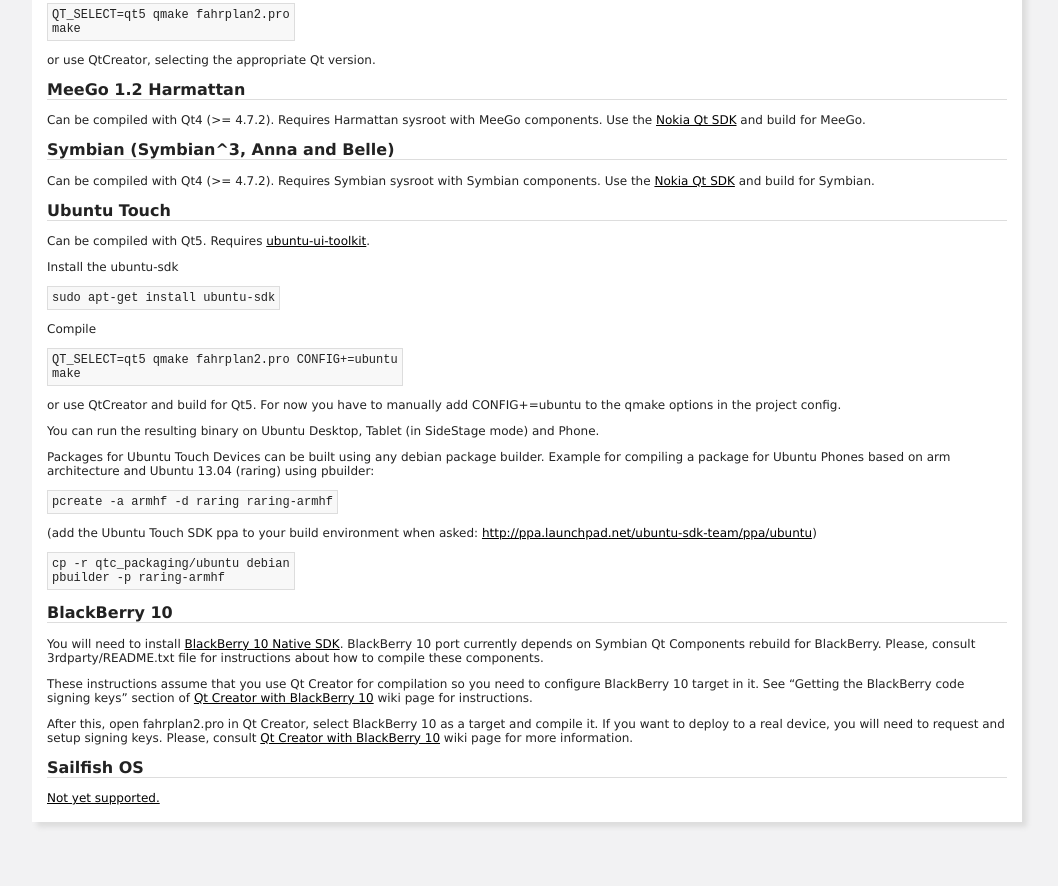
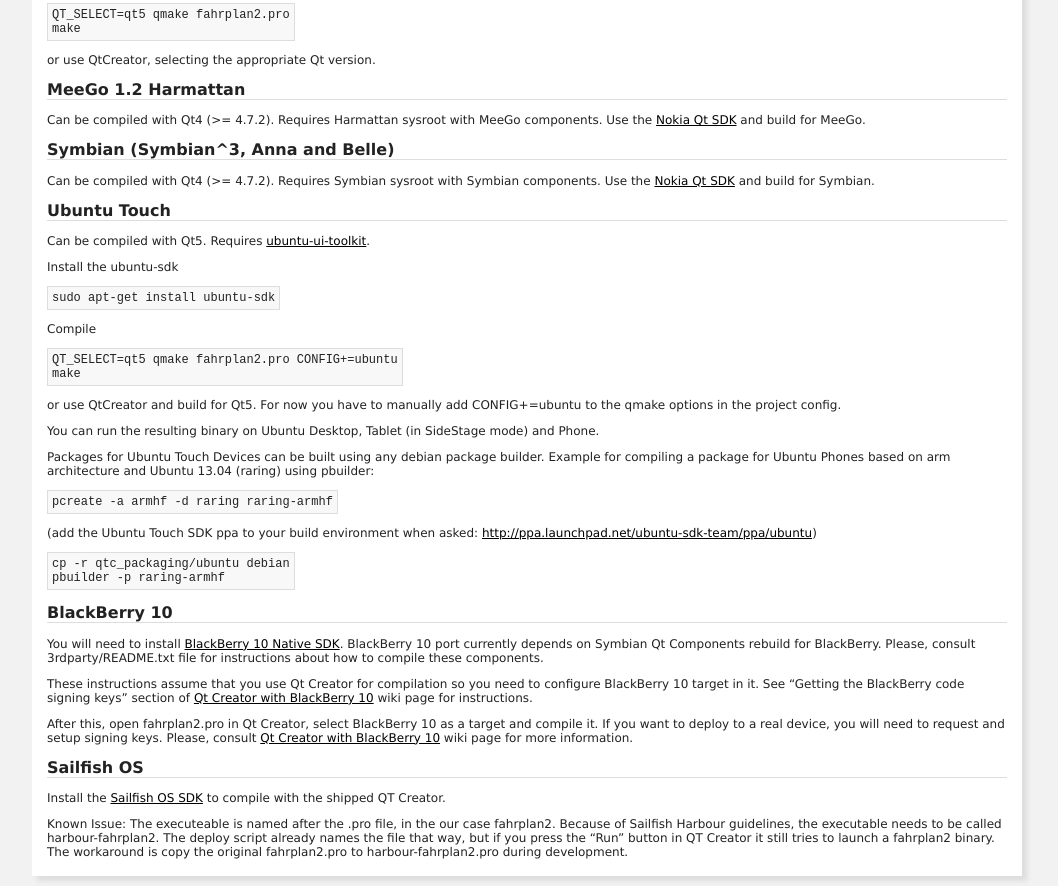
Before and after one commit to smurfy/fahrplan, a Jekyll site: the page built from compile.md, in a window 1280 px wide, cut to the strip 324-1210 px from the top of the page. Shown: the whole strip, without its empty margins (113-1171 px from the left). Built offline with Jekyll 4.4.1, drawn with Linux system fonts in a browser that asks for light colours; before the commit the page ends 1156 px from its top, so only the background shows below that.

Commit message:
Update compile.md

```diff
--- a/compile.md
+++ b/compile.md
@@ -88,7 +88,14 @@
 Sailfish OS
 -----------
 
-[Not yet supported.][5]
+Install the [Sailfish OS SDK][5] to compile with the shipped QT Creator.
+
+Known Issue: The executeable is named after the .pro file, in the
+our case fahrplan2. Because of Sailfish Harbour guidelines, the
+executable needs to be called harbour-fahrplan2. The deploy script already
+names the file that way, but if you press the "Run" button in QT Creator
+it still tries to launch a fahrplan2 binary. The workaround is copy the original
+fahrplan2.pro to harbour-fahrplan2.pro during development.
 
 
 [1]: http://www.developer.nokia.com/info/sw.nokia.com/id/da8df288-e615-443d-be5c-00c8a72435f8/Qt_SDK.html
```
